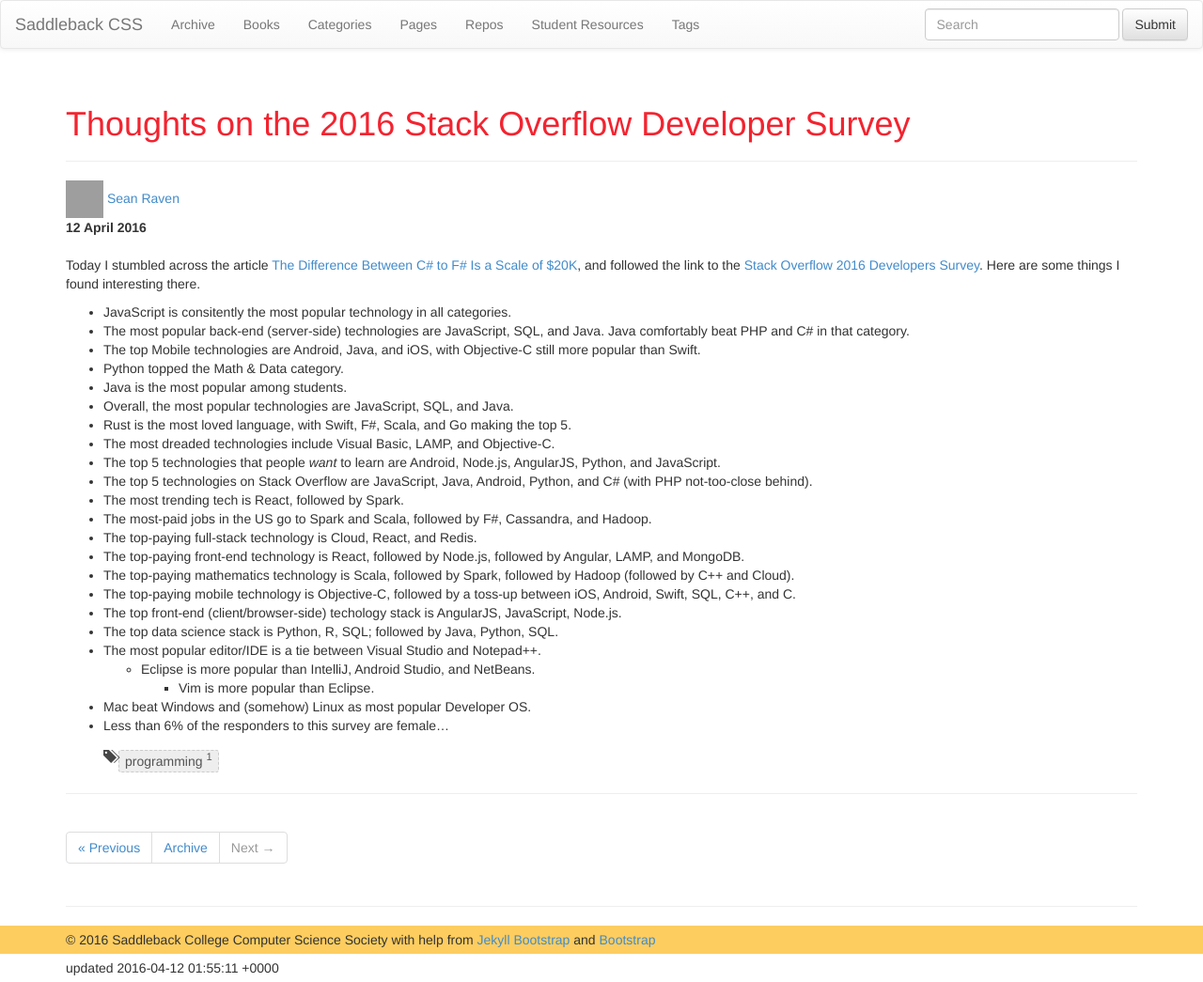
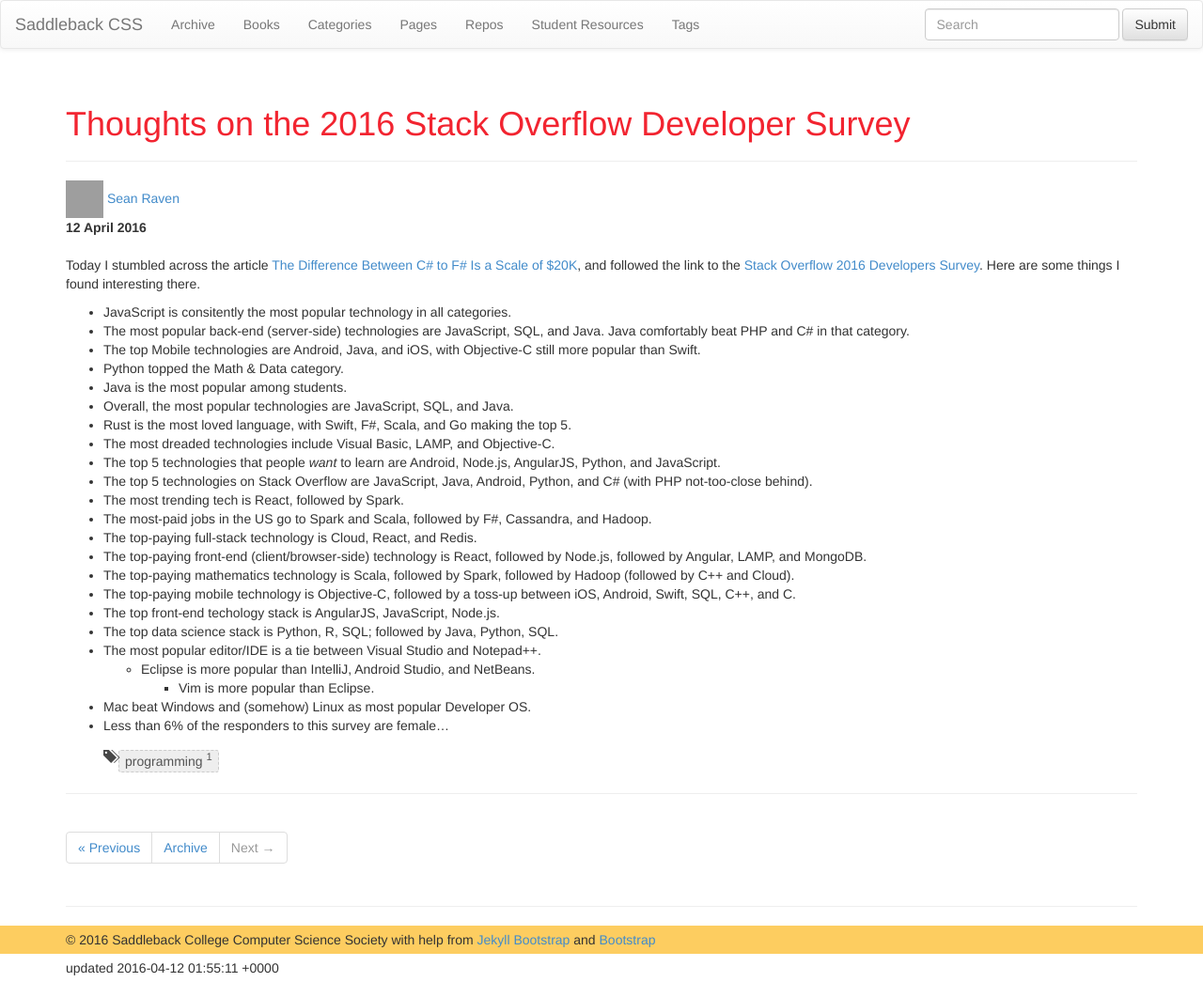
Before and after one commit to SaddlebackCSS/SaddlebackCSS.github.io, a Jekyll site: the page built from _posts/2016-04-11-so-dev-survey.md, in a window 1280 px wide. Shown: the whole page at 94% size. Built offline with Jekyll 4.4.1, drawn with Linux system fonts in a browser that asks for light colours; nearby versions of some CDN libraries; grey boxes are pictures that could not be loaded.

Commit message:
got bored waiting

```diff
--- a/_posts/2016-04-11-so-dev-survey.md
+++ b/_posts/2016-04-11-so-dev-survey.md
@@ -29,10 +29,10 @@ Here are some things I found interesting there.
 - The most trending tech is React, followed by Spark.
 - The most-paid jobs in the US go to Spark and Scala, followed by F#, Cassandra, and Hadoop.
 - The top-paying full-stack technology is Cloud, React, and Redis.
-- The top-paying front-end technology is React, followed by Node.js, followed by Angular, LAMP, and MongoDB.
+- The top-paying front-end (client/browser-side) technology is React, followed by Node.js, followed by Angular, LAMP, and MongoDB.
 - The top-paying mathematics technology is Scala, followed by Spark, followed by Hadoop (followed by C++ and Cloud).
 - The top-paying mobile technology is Objective-C, followed by a toss-up between iOS, Android, Swift, SQL, C++, and C.
-- The top front-end (client/browser-side) techology stack is AngularJS, JavaScript, Node.js.
+- The top front-end techology stack is AngularJS, JavaScript, Node.js.
 - The top data science stack is Python, R, SQL; followed by Java, Python, SQL.
 - The most popular editor/IDE is a tie between Visual Studio and Notepad++.
   - Eclipse is more popular than IntelliJ, Android Studio, and NetBeans.
```
Also changed, not shown: other parts of _posts/2016-04-11-so-dev-survey.md (+1 -1 lines).
